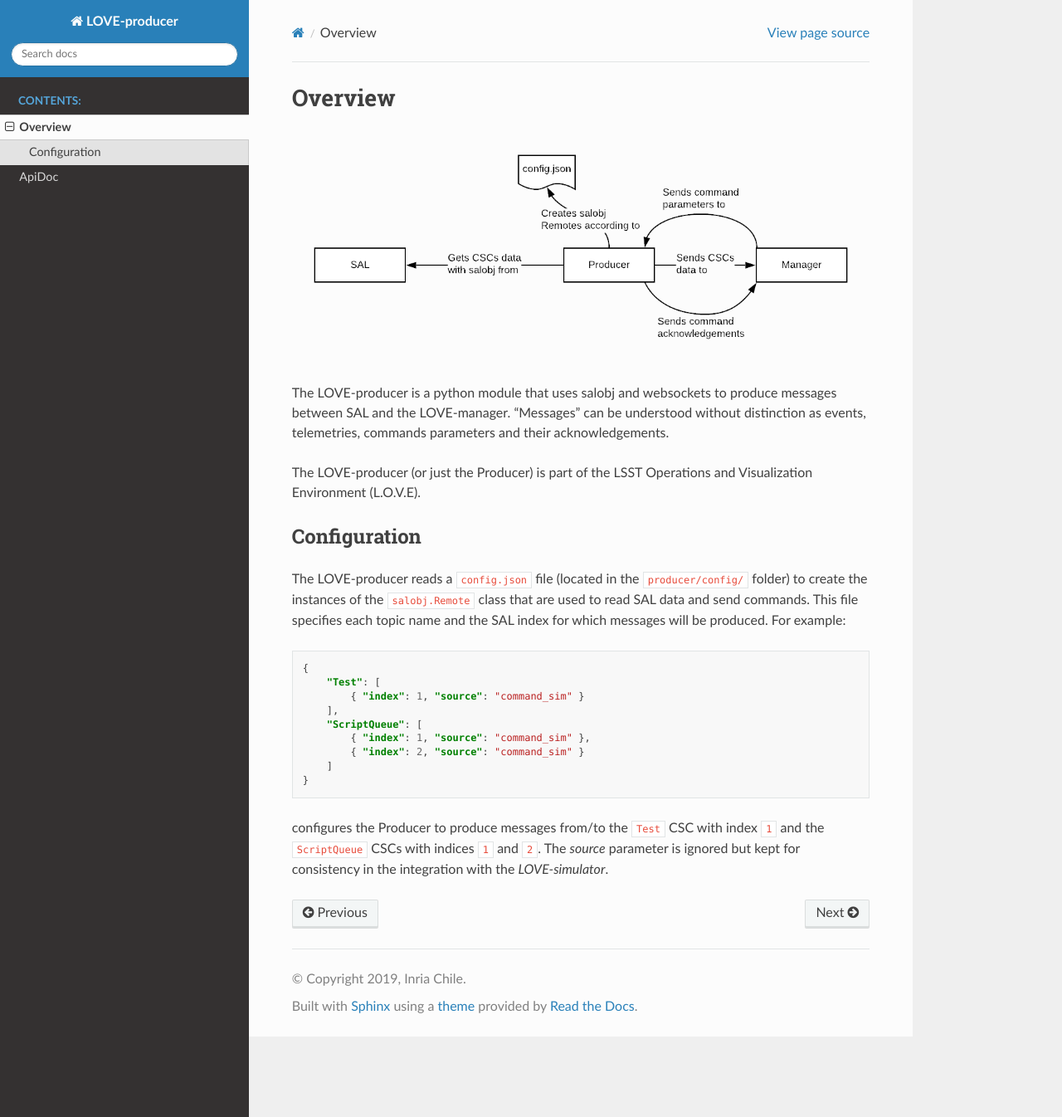
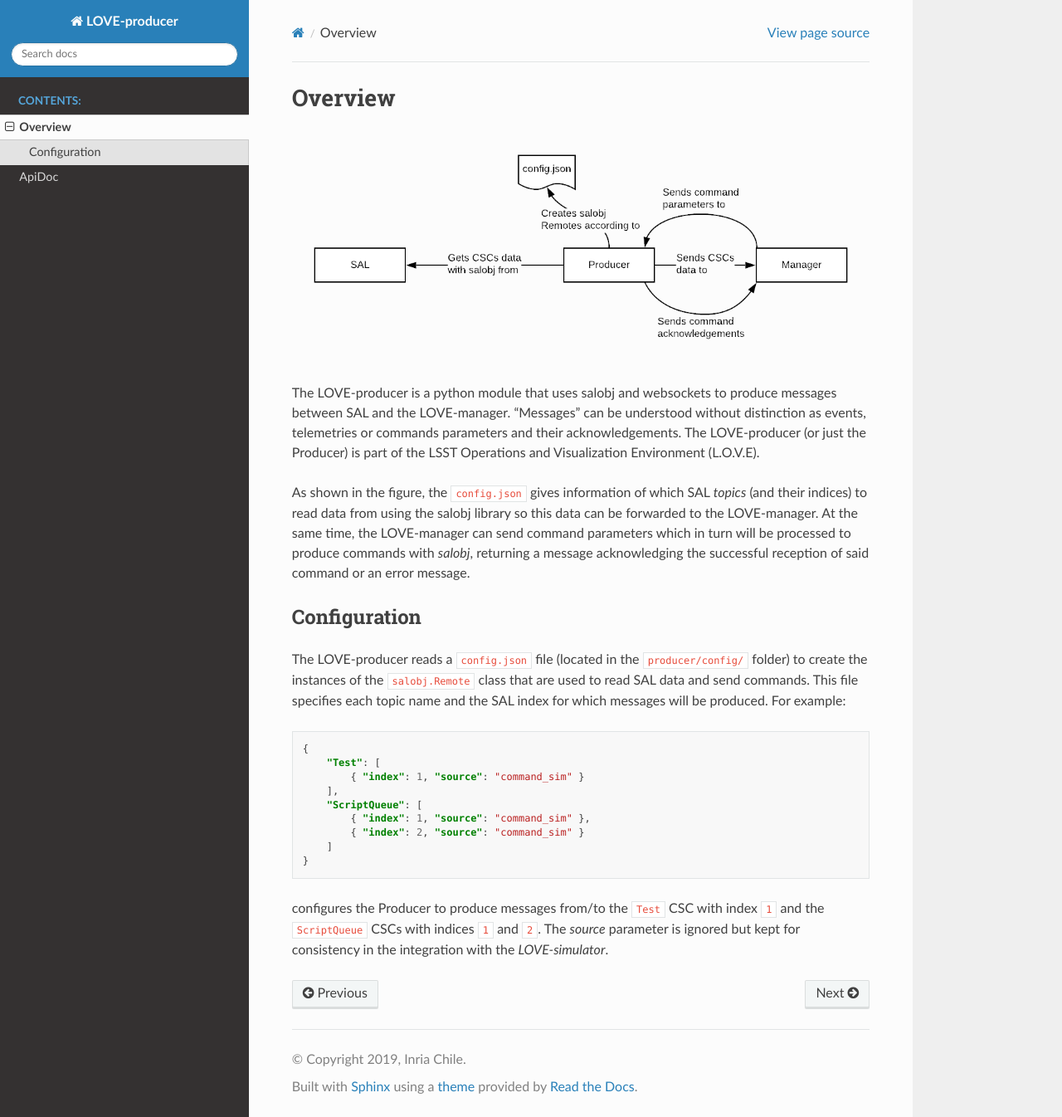
Before and after one commit to lsst-ts/LOVE-producer, a Sphinx documentation site: the page built from docsrc/source/modules/introduction.rst, in a window 1280 px wide and 1346 px high. Shown: the whole window at 83% size. Built offline with Sphinx 7.4.7 and the Read the Docs theme 2.0.0, drawn with Linux system fonts in a browser that asks for light colours.

Commit message:
Improve overview description

```diff
--- a/docsrc/source/modules/introduction.rst
+++ b/docsrc/source/modules/introduction.rst
@@ -3,9 +3,11 @@ Overview
 
 .. image:: ../assets/Producer-overview.png
 
-The LOVE-producer is a python module that uses salobj and websockets to produce messages between SAL and the LOVE-manager. "Messages" can be understood without distinction as events, telemetries, commands parameters and their acknowledgements.
+The LOVE-producer is a python module that uses salobj and websockets to produce messages between SAL and the LOVE-manager. "Messages" can be understood without distinction as events, telemetries or commands parameters and their acknowledgements. The LOVE-producer (or just the Producer) is part of the LSST Operations and Visualization Environment (L.O.V.E).
 
-The LOVE-producer (or just the Producer) is part of the LSST Operations and Visualization Environment (L.O.V.E).
+As shown in the figure, the :code:`config.json` gives information of which SAL `topics` (and their indices) to read data from using the salobj library so this data can be forwarded to the LOVE-manager. At the same time, the LOVE-manager can send command parameters which in turn will be processed to produce commands with `salobj`, returning a message acknowledging the successful reception of said command or an error message.
+
+
 
 
 Configuration
```
